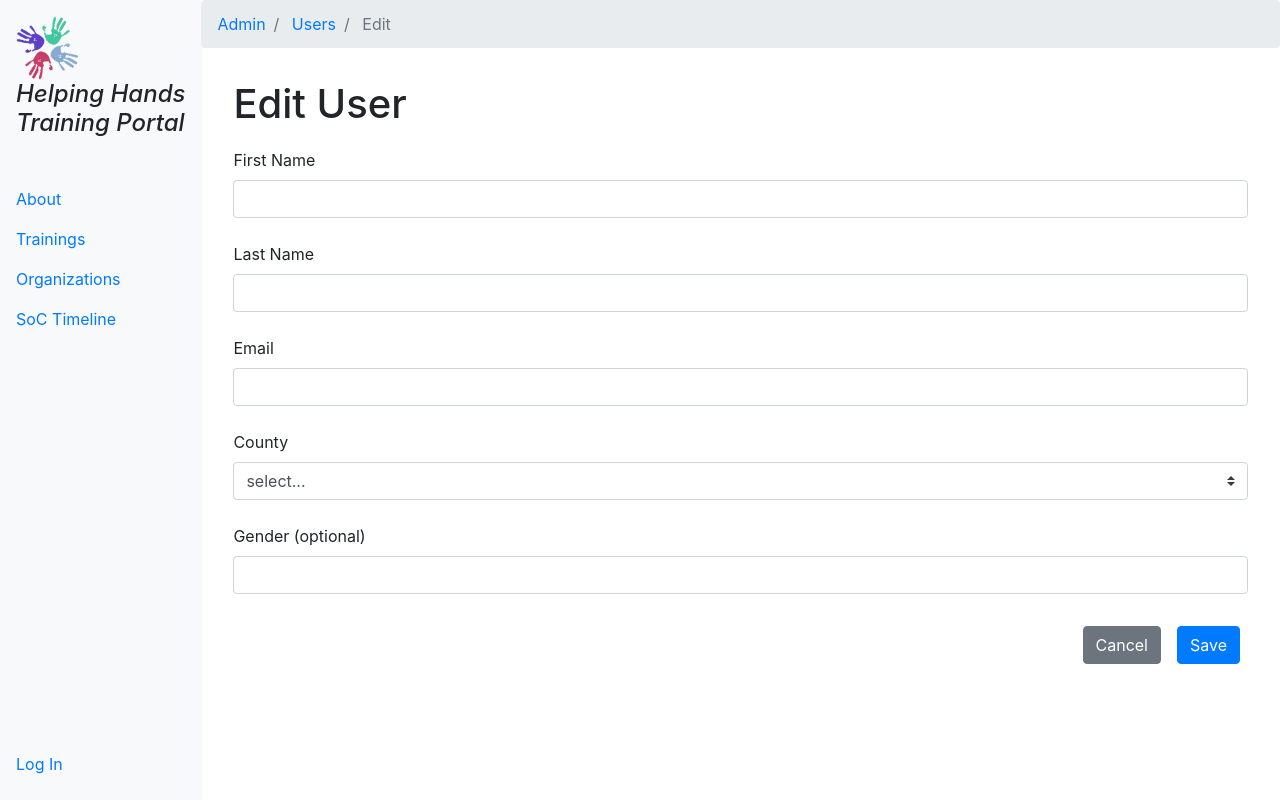
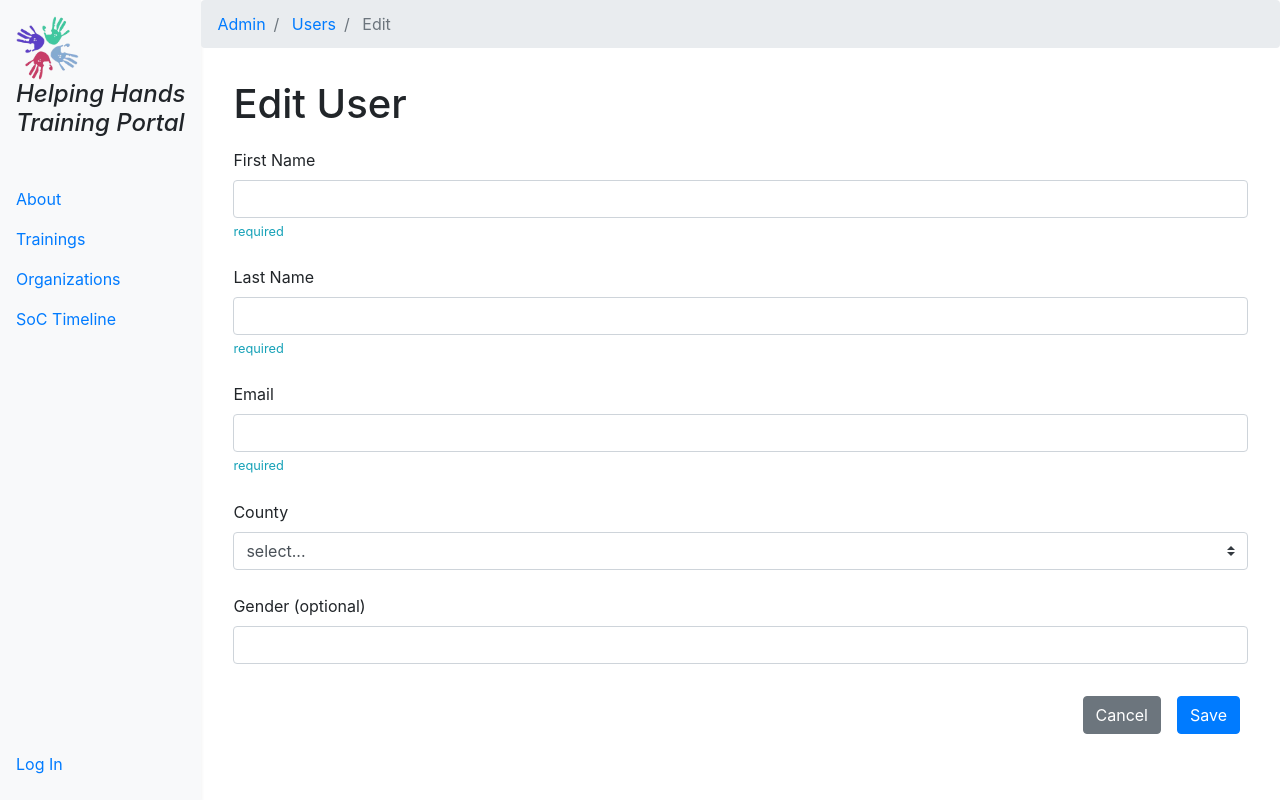
Before and after one commit to nc-collaborative/training-portal, a Node project: template server/views/admin/users/edit-user.njk in a window 1280 px wide. Run offline with Node 20 templates, Linux system fonts and the light colour scheme; the template is opened without the code that fills it: most values are stand-ins (such as "Sample title", 1, 10 or a date in 2020); some libraries are stand-ins or nearby versions.

Commit message:
Add required label on required inputs

```diff
--- a/server/views/macros/input.njk
+++ b/server/views/macros/input.njk
@@ -57,6 +57,10 @@
       <input {{ inputTag(name, required, type, classlist, invalid, form, styles, attrs) }}/>
     {% endif %}
 
+    {% if required %}
+      <small class="form-text text-info">required</small>
+    {% endif %}
+
     {% if message %}
       <small class="form-text text-muted">{{ message }}</small>
     {% endif %}
```
